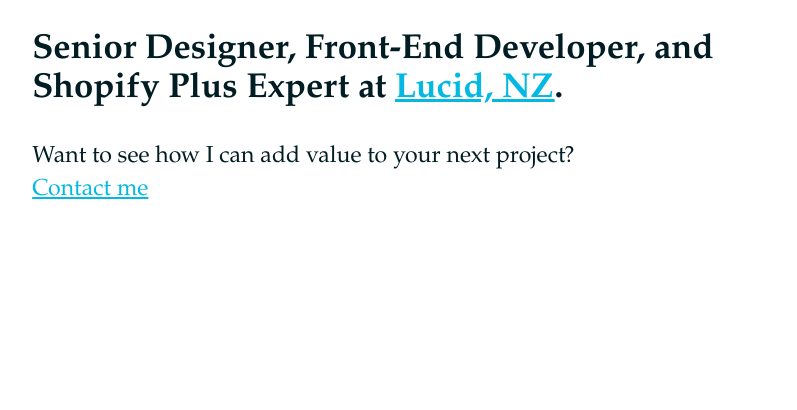
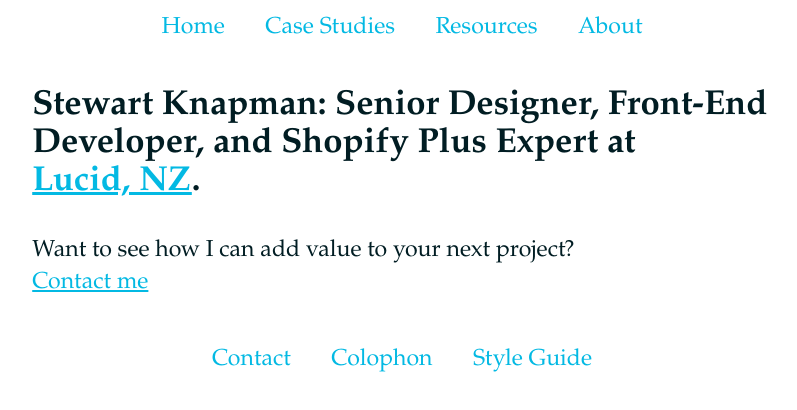
Before and after one commit to stewartknapman/stewartknapman-10k, a website: page _src/html/index.html in a window 1280 px wide. Shown: the whole page, without its empty margins (238-1035 px from the left). Drawn offline with Linux system fonts and the light colour scheme.

Commit message:
nav styles

```diff
--- a/_src/html/index.html
+++ b/_src/html/index.html
@@ -12,13 +12,20 @@
 </head>
 <body>
   <header>
-
+    <nav>
+      <ul>
+        <li><a href="/">Home</a></li>
+        <li><a href="/">Case Studies</a></li>
+        <li><a href="/">Resources</a></li>
+        <li><a href="/">About</a></li>
+      </ul>
+    </nav>
   </header>
 
   <main>
     <section class="hero">
       <div class="contain">
-        <h1>Senior Designer, Front-End Developer, and Shopify Plus Expert at <a href="http://lucid.co.nz">Lucid, NZ</a>.</h1>
+        <h1>Stewart Knapman: Senior Designer, Front-End Developer, and Shopify Plus Expert at <a href="http://lucid.co.nz">Lucid,&nbsp;NZ</a>.</h1>
         <p>Want to see how I can add value to your next project?</p>
         <a href="mailto:info@stewartknapman.com">Contact me</a>
       </div>
@@ -26,7 +33,14 @@
   </main>
 
   <footer>
-
+    <nav>
+      <ul>
+        <li><a href="mailto:info@stewartknapman.com">Contact</a></li>
+        <li><a href="/">Colophon</a></li>
+        <li><a href="/">Style Guide</a></li>
+      </ul>
+    </nav>
+    <small></small>
   </footer>
 </body>
 </html>
--- a/_src/scss/core.scss
+++ b/_src/scss/core.scss
@@ -3,3 +3,4 @@
 @import './base/foundation-core.scss';
 @import './base/type-core.scss';
 @import './layouts/core.scss';
+@import './modules/nav-core.scss';
--- a/_src/scss/layouts/core.scss
+++ b/_src/scss/layouts/core.scss
@@ -1,3 +1,12 @@
+body {
+  margin-top: 0;
+}
+
+header,
+footer {
+  text-align: center;
+}
+
 .contain {
   width: 96%;
   max-width: 32em;
--- /dev/null
+++ b/_src/scss/modules/nav-core.scss
@@ -0,0 +1,17 @@
+nav {
+  li {
+    display: inline-block;
+    margin-top: 0;
+  }
+  a {
+    display: block;
+    padding: 0.5em 0.75em;
+    text-decoration: none;
+  }
+}
+
+@media (max-width: 37.5em) {
+  header nav li {
+    display: block;
+  }
+}
```
Also changed, not shown: index.html (+1 -1 lines), c/a.css.
